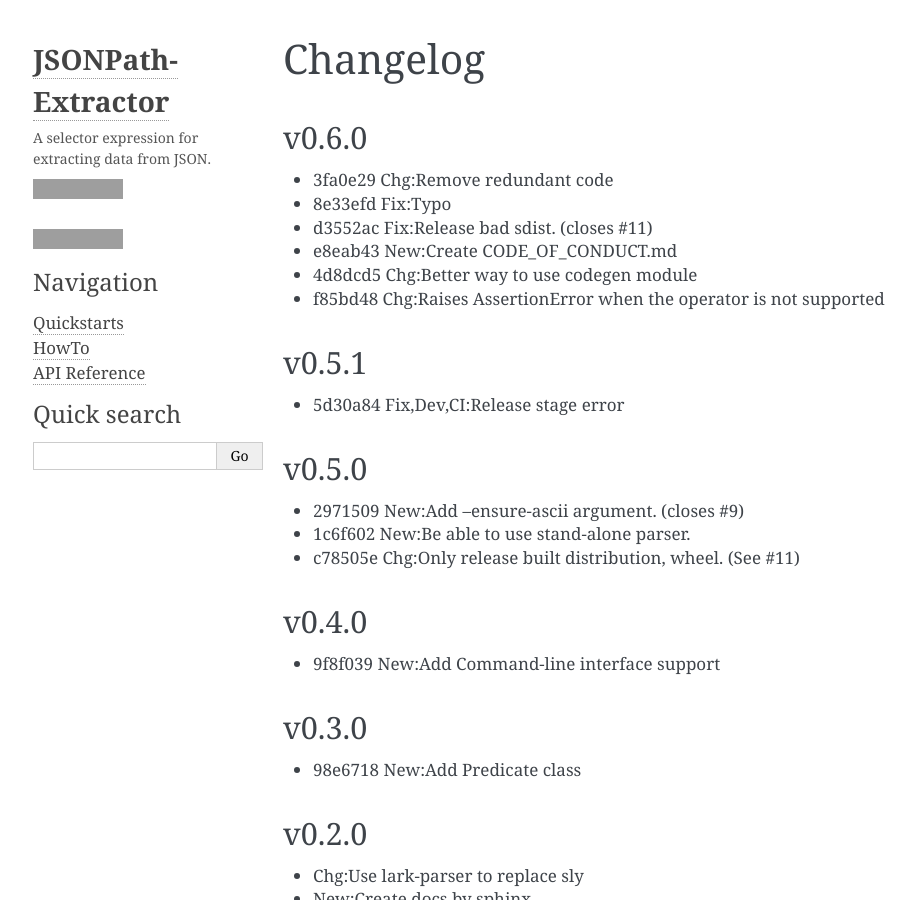
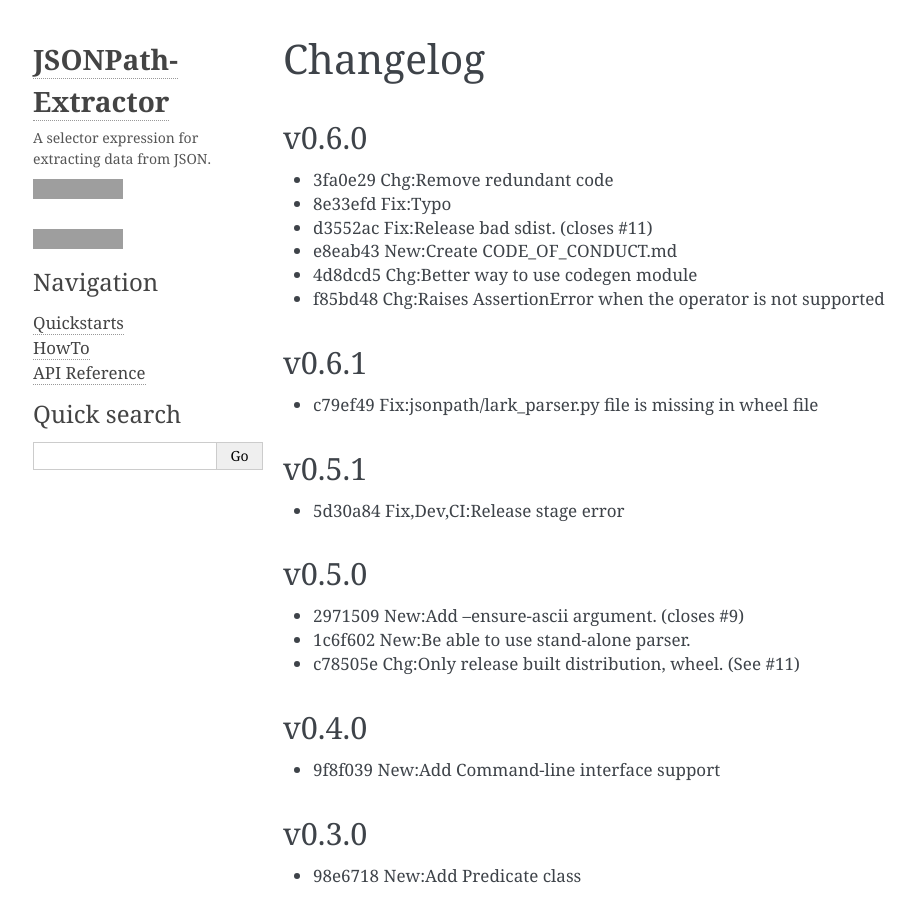
Before and after one commit to linw1995/jsonpath, a Sphinx documentation site: the page built from docs/source/changelog.rst, in a window 1280 px wide and 900 px high, cut to the strip 0-900 px from the top of the window. Shown: the whole strip, without its empty margins (105-1019 px from the left). Built offline with Sphinx 7.4.7, drawn with Linux system fonts in a browser that asks for light colours; grey boxes are pictures that could not be loaded.

Commit message:
New:Bump to v0.6.1
- c79ef49 Fix:jsonpath/lark_parser.py file is missing in wheel file

```diff
--- a/README.rst
+++ b/README.rst
@@ -106,6 +106,11 @@ v0.6.0
 - 4d8dcd5 Chg:Better way to use codegen module
 - f85bd48 Chg:Raises AssertionError when the operator is not supported
 
+v0.6.1
+~~~~~~
+
+- c79ef49 Fix:jsonpath/lark_parser.py file is missing in wheel file
+
 
 .. |license| image:: https://img.shields.io/github/license/linw1995/jsonpath.svg
     :target: https://github.com/linw1995/jsonpath/blob/master/LICENSE
--- a/docs/source/changelog.rst
+++ b/docs/source/changelog.rst
@@ -12,5 +12,10 @@ v0.6.0
 - 4d8dcd5 Chg:Better way to use codegen module
 - f85bd48 Chg:Raises AssertionError when the operator is not supported
 
+v0.6.1
+~~~~~~
+
+- c79ef49 Fix:jsonpath/lark_parser.py file is missing in wheel file
+
 .. include:: history.rst
     :start-line: 4
--- a/pyproject.toml
+++ b/pyproject.toml
@@ -1,6 +1,6 @@
 [tool.poetry]
 name = "jsonpath-extractor"
-version = "0.6.0"
+version = "0.6.1"
 license = "MIT"
 description = "A selector expression for extracting data from JSON."
 authors = ["林玮 <linw1995@icloud.com>"]
```
